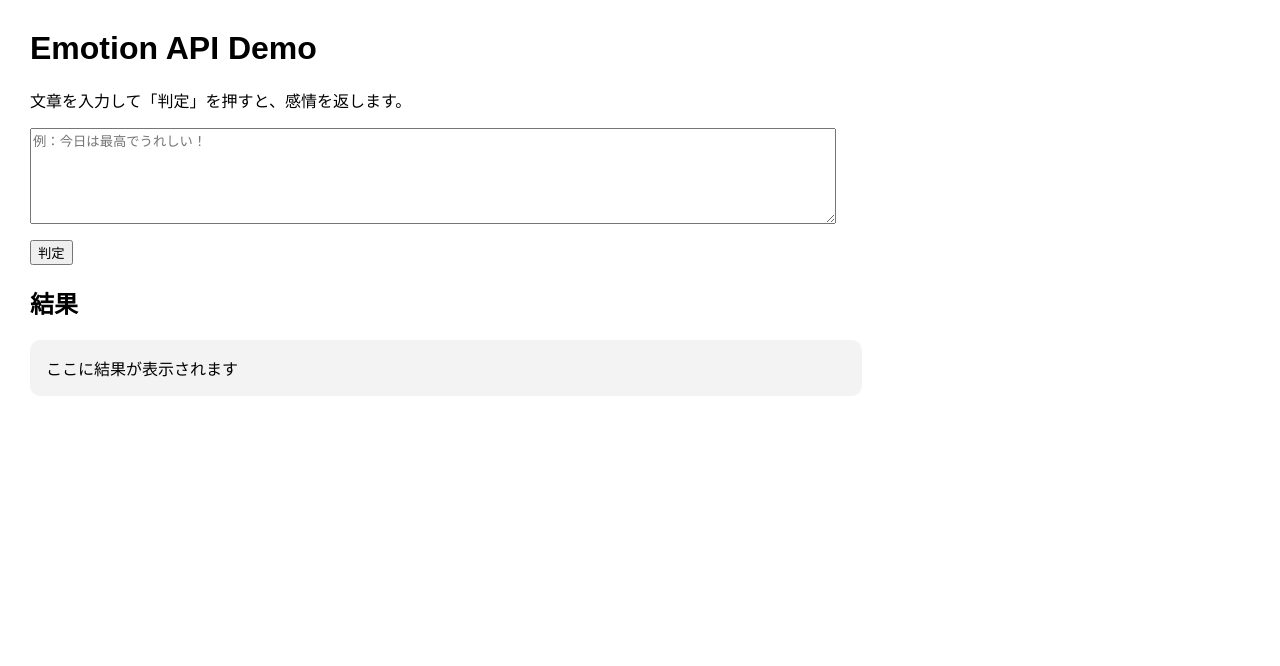
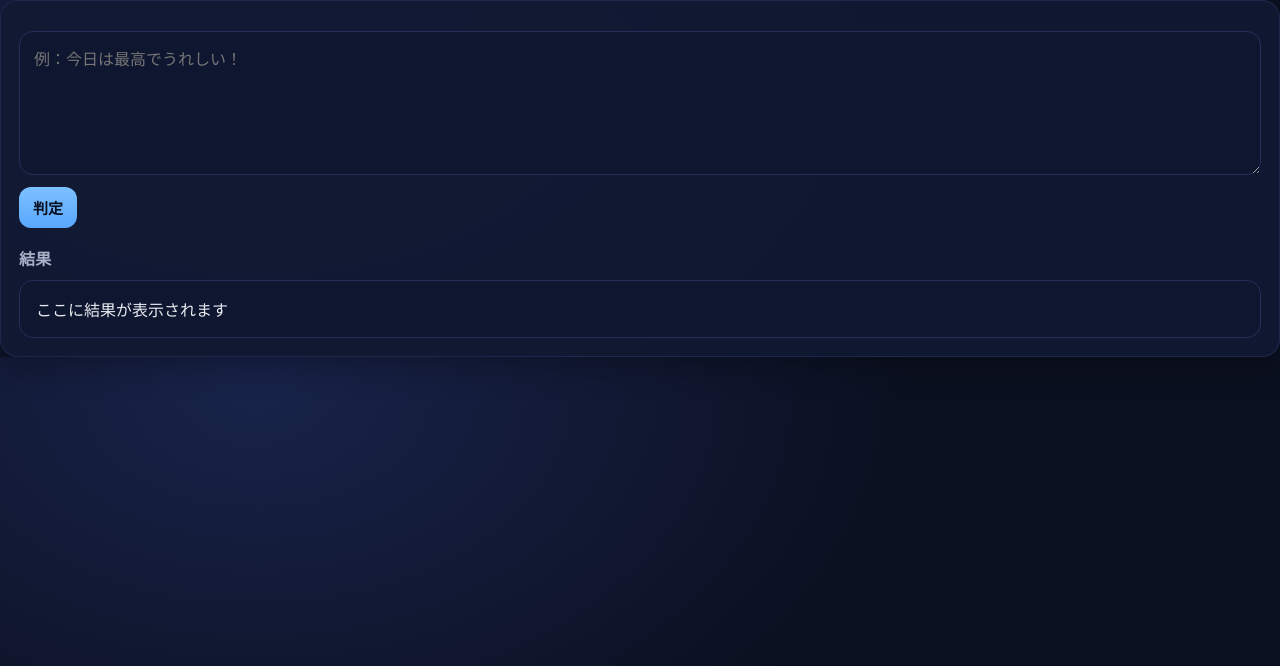
Before and after one commit to daitore/emotion_api_Flask, a Flask app: page / in a window 1280 px wide. Shown: the top 666 px of the page. Run offline with Flask 3, Linux system fonts and the light colour scheme.

Commit message:
style: improve UI

```diff
--- a/templates/index.html
+++ b/templates/index.html
@@ -5,16 +5,149 @@
   <meta name="viewport" content="width=device-width, initial-scale=1" />
   <title>Emotion API Demo</title>
 <style>
-    body { font-family: sans-serif; margin: 30px; }
-    textarea { width: 100%; max-width: 800px; }
-    .box { padding: 16px; background: #f3f3f3; border-radius: 10px; max-width: 800px; }
-    .row { margin: 12px 0; }
+  :root{
+    --bg:#0b1020;
+    --card:#121a33;
+    --text:#e9ecf1;
+    --muted:#a9b1c7;
+    --line:#243057;
+    --accent:#5aa7ff;
+    --danger:#ff5a7a;
+  }
+
+  *{ box-sizing:border-box; }
+  body{
+    margin:0;
+    font-family: system-ui, -apple-system, "Segoe UI", sans-serif;
+    color:var(--text);
+    background: radial-gradient(1200px 800px at 20% 10%, #18234a 0%, var(--bg) 55%);
+  }
+
+  .wrap{
+    max-width: 920px;
+    margin: 0 auto;
+    padding: 40px 18px 60px;
+  }
+
+  .header{
+    display:flex;
+    gap:16px;
+    align-items:flex-start;
+    justify-content:space-between;
+    margin-bottom: 18px;
+  }
+
+  h1{
+    margin:0;
+    font-size: 28px;
+    letter-spacing: .2px;
+  }
+
+  .sub{
+    margin: 8px 0 0;
+    color: var(--muted);
+    line-height: 1.6;
+  }
+
+  .card{
+    background: color-mix(in srgb, var(--card) 92%, transparent);
+    border: 1px solid color-mix(in srgb, var(--line) 70%, transparent);
+    border-radius: 18px;
+    padding: 18px;
+    box-shadow: 0 10px 30px rgba(0,0,0,.25);
+  }
+
+  textarea{
+    width:100%;
+    min-height: 140px;
+    resize: vertical;
+    background: #0f1630;
+    color: var(--text);
+    border: 1px solid var(--line);
+    border-radius: 14px;
+    padding: 14px;
+    font-size: 16px;
+    outline: none;
+  }
+  textarea:focus{
+    border-color: color-mix(in srgb, var(--accent) 75%, var(--line));
+    box-shadow: 0 0 0 4px rgba(90,167,255,.18);
+  }
+
+  .row{
+    display:flex;
+    gap:12px;
+    align-items:center;
+    margin-top: 12px;
+  }
+
+  button{
+    border: 0;
+    border-radius: 12px;
+    padding: 10px 14px;
+    font-size: 15px;
+    font-weight: 700;
+    color: #081022;
+    background: linear-gradient(180deg, #7bc0ff 0%, var(--accent) 100%);
+    cursor: pointer;
+  }
+  button:disabled{
+    opacity: .55;
+    cursor: not-allowed;
+  }
+
+  #status{
+    color: var(--muted);
+    font-size: 14px;
+  }
+
+  h2{
+    margin: 18px 0 10px;
+    font-size: 16px;
+    color: var(--muted);
+    font-weight: 700;
+    letter-spacing: .2px;
+  }
+
+  .box{
+    background: #0f1630;
+    border: 1px solid var(--line);
+    border-radius: 14px;
+    padding: 16px;
+  }
+
+  /* 結果（大きく見せる） */
+  .emotion{
+    font-size: 42px;
+    font-weight: 900;
+    letter-spacing: .5px;
+  }
+
+  /* Excelリンク */
+  #excel-area a{
+    display:inline-block;
+    margin-top: 10px;
+    padding: 10px 12px;
+    border-radius: 12px;
+    text-decoration: none;
+    color: var(--text);
+    border: 1px solid var(--line);
+    background: rgba(255,255,255,.04);
+  }
+  #excel-area a:hover{
+    border-color: color-mix(in srgb, var(--accent) 70%, var(--line));
+  }
+
+  .footer{
+    margin-top: 18px;
+    color: var(--muted);
+    font-size: 12px;
+  }
 </style>
+
 </head>
 <body>
-
-  <h1>Emotion API Demo</h1>
-  <p>文章を入力して「判定」を押すと、感情を返します。</p>
+<div class="card">
 
   <div class="row">
     <textarea id="text" rows="6" placeholder="例：今日は最高でうれしい！"></textarea>
@@ -32,6 +165,9 @@
     <a id="excel-link" href="#">Excelをダウンロード</a>
   </p>
 
+</div>
+
+
   <script>
     const API_URL = "/api/emotion";
 
@@ -42,17 +178,15 @@
     const excelArea = document.getElementById("excel-area");
     const excelLink = document.getElementById("excel-link");
 
+#APIの結果を表示する専用関数
     function showEmotionOnly(obj) {
-      resultEl.innerHTML = `
-        <div style="font-size:32px; font-weight:bold;">
-          ${obj.emotion}
-        </div>
-      `;
+   resultEl.innerHTML = `<div class="emotion">${obj.emotion}</div>`;
 
    const text = (textEl.value || "").trim();
    excelLink.href = `/download.xlsx?text=${encodeURIComponent(text)}`;
    excelArea.style.display = "block";
 }
+
 
     btn.addEventListener("click", async () => {
       const text = (textEl.value || "").trim();
```
Lines whose indentation alone changed are shown as unchanged.
